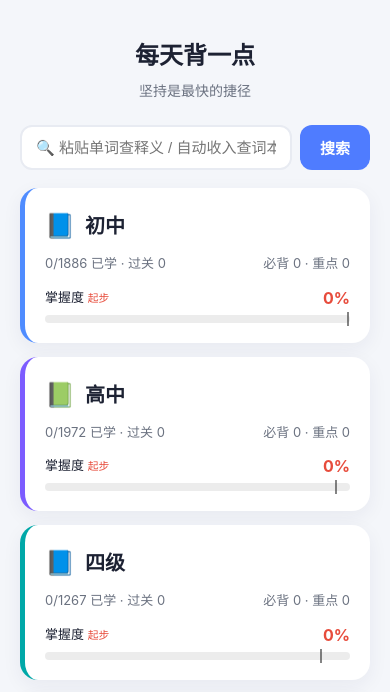
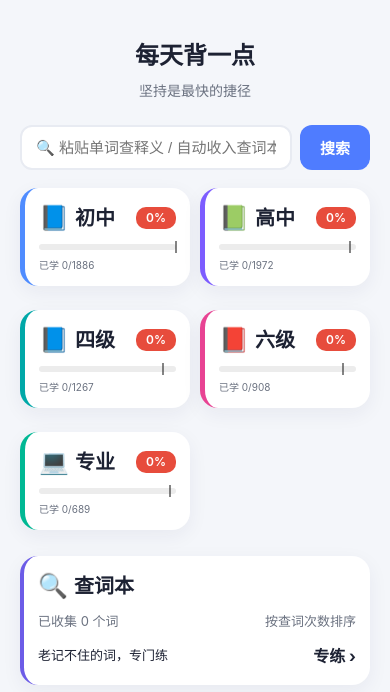
Before and after one commit to hinewly/vocab-pwa, a plain HTML site: page public/index.html in a window 390 px wide. Shown: the part 95-787 px from the top of the page. Drawn offline with nearby package versions, Linux system fonts and the light colour scheme.

Commit message:
ui(home): 分类卡 2 列网格布局（紧凑版 + 百分比右上角徽章）
问题：5 个分类卡单列全宽，每张 ~130px 高，页面拉很长
方案：方案 C
- 2 列网格（.cats-grid，desktop + mobile 都是 2 列）
- cat-card 模板精简：去掉了'必背/重点/过关'独立行（看 stats 页有详细）
- 顶：图标 + 名字 + 右上角 [百分比徽章]（色块按掌握度变色）
- 中：掌握度进度条（变细 8px → 6px）
- 底：已学 X/total（小字）

不需要迁移数据；纯 CSS/HTML 调整。

后续考虑：
- 那个'1'徽章（看着像调试残留）暂不动，您看了再说要不要去掉

```diff
--- a/public/app.js
+++ b/public/app.js
@@ -621,20 +621,16 @@ function renderHome() {
         <div class="cat-head">
           <span class="cat-ico">${CATS[cat].icon}</span>
           <span class="cat-name">${CATS[cat].name}</span>
+          <span class="cat-pct-badge" style="background:${color}">${pct}%</span>
         </div>
-        <div class="cat-stats">
-          <span>${studied}/${total} 已学 · 过关 ${lb.graduate}</span>
-          <span>必背 ${lb.must} · 重点 ${lb.key}</span>
-        </div>
-        <div class="mastery">
-          <div class="mastery-info">
-            <span>掌握度 <small style="color:${color}">${masteryLabel(pct)}</small></span>
-            <b style="color:${color}">${pct}%</b>
-          </div>
+        <div class="mastery-bar-wrap">
           <div class="mastery-bar">
             <div class="mastery-fill" style="width:${pct}%;background:${color}"></div>
             <div class="mastery-target" style="left:${target}%" title="目标 ${target}%"></div>
           </div>
+        </div>
+        <div class="cat-foot">
+          <small>已学 ${studied}/${total}</small>
         </div>
       </div>`;
   }).join('');
@@ -660,7 +656,7 @@ function renderHome() {
       <button class="search-btn" data-action="search">搜索</button>
     </div>
     <div id="search-result"></div>
-    ${cards}
+    <div class="cats-grid">${cards}</div>
     <div class="cat-card lookup-card" data-action="go-lookup" style="--c:#6c5ce7">
       <div class="cat-head">
         <span class="cat-ico">🔍</span>
--- a/public/style.css
+++ b/public/style.css
@@ -530,3 +530,57 @@ body {
 .refresh-app-btn:hover { background: rgba(255,255,255,0.28); }
 .refresh-app-btn:active { transform: scale(0.92); }
 .refresh-app-btn:disabled { opacity: 0.6; cursor: wait; }
+
+/* ===== 分类卡 2 列网格 + 紧凑版式 ===== */
+.cats-grid {
+  display: grid;
+  grid-template-columns: 1fr 1fr;
+  gap: 10px;
+  margin: 12px 0;
+}
+
+.cat-card {
+  padding: 12px 14px !important;  /* 比原来更紧凑 */
+}
+
+.cat-head {
+  display: flex;
+  align-items: center;
+  gap: 6px;
+  margin-bottom: 8px;
+}
+
+.cat-pct-badge {
+  display: inline-flex;
+  align-items: center;
+  justify-content: center;
+  padding: 2px 10px;
+  border-radius: 10px;
+  font-size: 12px;
+  font-weight: 600;
+  color: white;
+  margin-left: auto;
+  min-width: 40px;
+  text-align: center;
+}
+
+.mastery-bar-wrap {
+  margin: 6px 0;
+}
+
+.mastery-bar-wrap .mastery-bar {
+  margin: 0;
+  height: 6px;  /* 比原来更细 */
+}
+
+.cat-foot {
+  font-size: 12px;
+  color: #6b7280;
+  margin-top: 6px;
+}
+
+/* 小屏：依然 2 列（用户确认：手机也是点进去学习，不是光看）*/
+@media (max-width: 360px) {
+  .cats-grid { gap: 8px; }
+  .cat-card { padding: 10px 12px !important; }
+}
```
